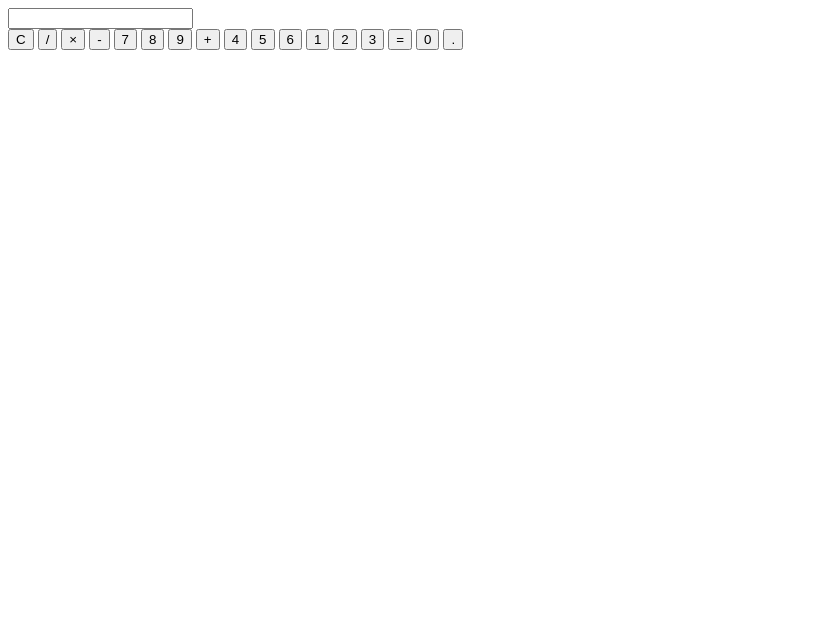
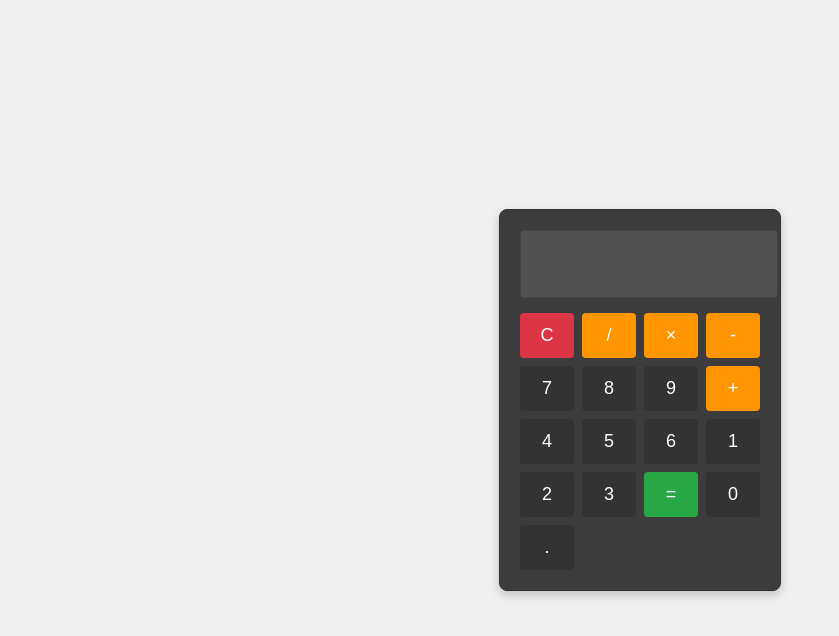
Before and after one commit to WaiXian02/SoftwareEnginnerAssignment2, a plain HTML site: page index.html in a window 1280 px wide. Shown: the whole page, without its empty margins (0-839 px from the left). Drawn offline with Linux system fonts and the light colour scheme.

Commit message:
Add CSS styling for Calculator UI
1. Implemented overall layout with flex centering for the body

2. Added detailed styles for the calculator container, display, and buttons

3. Defined hover effects and specific color schemes for operators, equals, and clear buttons

```diff
--- a/index.html
+++ b/index.html
@@ -4,6 +4,83 @@
     <meta charset="UTF-8">
     <meta name="viewport" content="width=device-width, initial-scale=1.0">
     <title>Simple Calculator</title>
+    <style>
+        body {
+            font-family: Arial, sans-serif;
+            display: flex;
+            justify-content: center;
+            align-items: center;
+            height: 100vh;
+            margin: 0;
+            background-color: #f0f0f0;
+        }
+
+        .calculator {
+            border: 1px solid #333;
+            border-radius: 8px;
+            padding: 20px;
+            background-color: rgba(0, 0, 0, 0.75);
+            box-shadow: 0 4px 10px rgba(0,0,0,0.2);
+            width: 240px;
+        }
+
+        .display {
+            width: 100%;
+            height: 50px;
+            margin-bottom: 15px;
+            text-align: right;
+            padding: 8px;
+            font-size: 24px;
+            border: 1px solid #444;
+            border-radius: 4px;
+            background-color: rgba(255, 255, 255, 0.1);
+            color: white;
+        }
+
+        .buttons {
+            display: grid;
+            grid-template-columns: repeat(4, 1fr);
+            grid-gap: 8px;
+        }
+
+        button {
+            height: 45px;
+            font-size: 18px;
+            border: none;
+            border-radius: 4px;
+            background-color: #333;
+            color: white;
+            cursor: pointer;
+        }
+
+        button:hover {
+            background-color: #444;
+        }
+
+        .operator {
+            background-color: #ff9500;
+        }
+
+        .operator:hover {
+            background-color: #ffaa33;
+        }
+
+        .equals {
+            background-color: #28a745;
+        }
+
+        .equals:hover {
+            background-color: #34ce57;
+        }
+
+        .clear {
+            background-color: #dc3545;
+        }
+
+        .clear:hover {
+            background-color: #e4606d;
+        }
+    </style>
 </head>
 <body>
     <div class="calculator">
```
